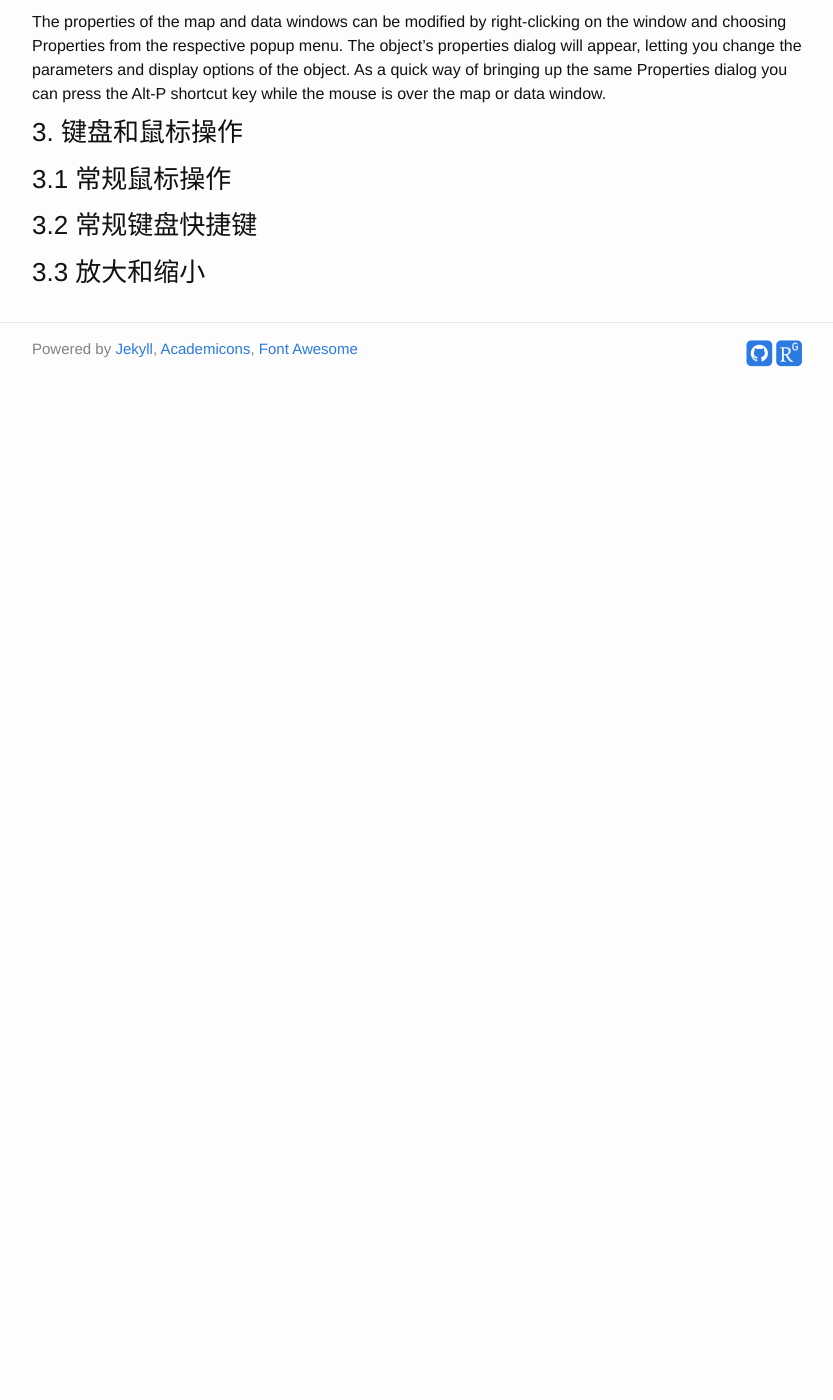
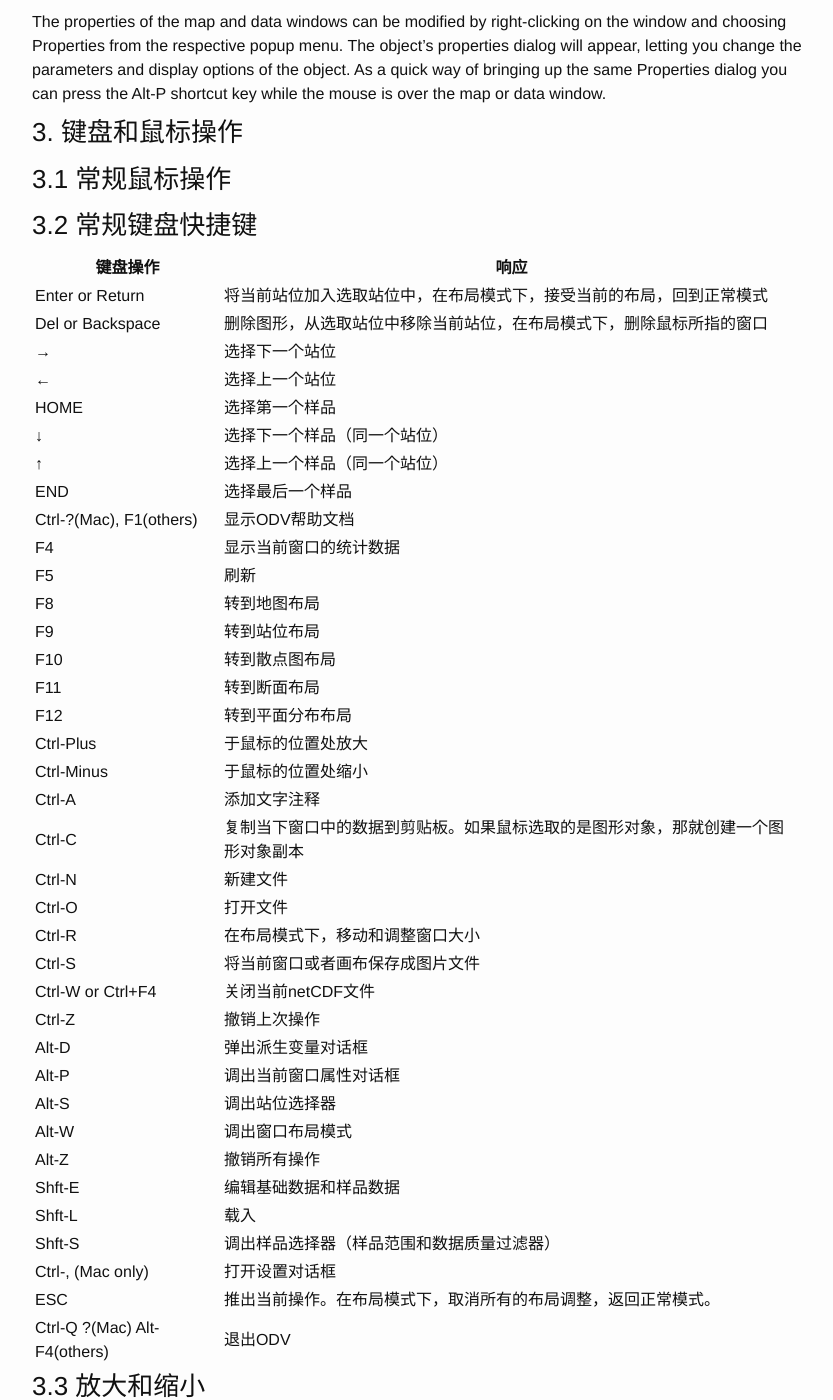
Before and after one commit to huilin1990/huilin1990.github.io, a Jekyll site: the page built from _posts/2017-06-12-ODV.md, in a window 1280 px wide and 1400 px high, scrolled down 2037 px. Shown: the whole window, without its empty margins (223-1056 px from the left). Built offline with Jekyll 4.4.1, drawn with Linux system fonts in a browser that asks for light colours; some web fonts are replaced; before the commit the page ends 2430 px from its top, so only the background shows below that.

Commit message:
ODV start

```diff
--- a/_posts/2017-06-12-ODV.md
+++ b/_posts/2017-06-12-ODV.md
@@ -84,4 +84,46 @@ The properties of the map and data windows can be modified by right-clicking on
 ### 3.2 常规键盘快捷键
 
 
+
+| 键盘操作                        | 响应                                                                             |
+|---------------------------------|----------------------------------------------------------------------------------|
+| Enter or Return                 | 将当前站位加入选取站位中，在布局模式下，接受当前的布局，回到正常模式             |
+| Del or Backspace                | 删除图形，从选取站位中移除当前站位，在布局模式下，删除鼠标所指的窗口             |
+| →                               | 选择下一个站位                                                                   |
+| ←                               | 选择上一个站位                                                                   |
+| HOME                            | 选择第一个样品                                                                   |
+| ↓                               | 选择下一个样品（同一个站位）                                                     |
+| ↑                               | 选择上一个样品（同一个站位）                                                     |
+| END                             | 选择最后一个样品                                                                 |
+| Ctrl-?(Mac), F1(others)      | 显示ODV帮助文档                                                                  |
+| F4                            | 显示当前窗口的统计数据                                                           |
+| F5                            | 刷新                                                                             |
+| F8                            | 转到地图布局                                                                     |
+| F9                            | 转到站位布局                                                                     |
+| F10                           | 转到散点图布局                                                                   |
+| F11                           | 转到断面布局                                                                     |
+| F12                           | 转到平面分布布局                                                                 |
+| Ctrl-Plus                       | 于鼠标的位置处放大                                                               |
+| Ctrl-Minus                      | 于鼠标的位置处缩小                                                               |
+| Ctrl-A                        | 添加文字注释                                                                     |
+| Ctrl-C                        | 复制当下窗口中的数据到剪贴板。如果鼠标选取的是图形对象，那就创建一个图形对象副本 |
+| Ctrl-N                        | 新建文件                                                                         |
+| Ctrl-O                        | 打开文件                                                                         |
+| Ctrl-R                        | 在布局模式下，移动和调整窗口大小                                                 |
+| Ctrl-S                        | 将当前窗口或者画布保存成图片文件                                                 |
+| Ctrl-W or Ctrl+F4                    | 关闭当前netCDF文件                                                               |
+| Ctrl-Z                          | 撤销上次操作                                                                     |
+| Alt-D                           | 弹出派生变量对话框                                                               |
+| Alt-P                           | 调出当前窗口属性对话框                                                           |
+| Alt-S                           | 调出站位选择器                                                                   |
+| Alt-W                           | 调出窗口布局模式                                                                 |
+| Alt-Z                           | 撤销所有操作                                                                     |
+| Shft-E                          | 编辑基础数据和样品数据                                                           |
+| Shft-L                          | 载入                                                                             |
+| Shft-S                          | 调出样品选择器（样品范围和数据质量过滤器）                                       |
+| Ctrl-,  (Mac only)              | 打开设置对话框                                                                   |
+| ESC                             | 推出当前操作。在布局模式下，取消所有的布局调整，返回正常模式。                   |
+| Ctrl-Q ?(Mac) Alt-F4(others) | 退出ODV                                                                          |
+
+
 ### 3.3 放大和缩小
```
